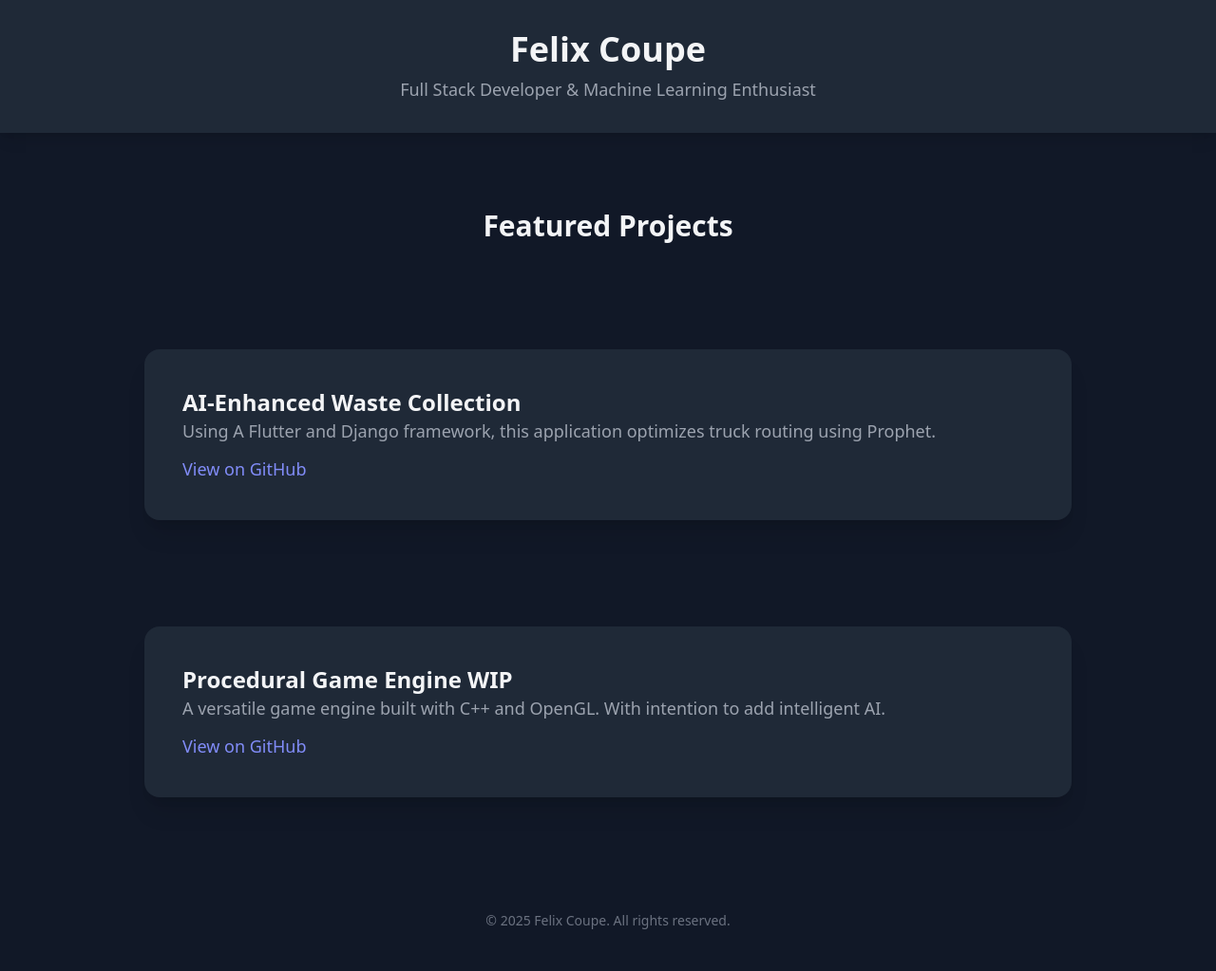
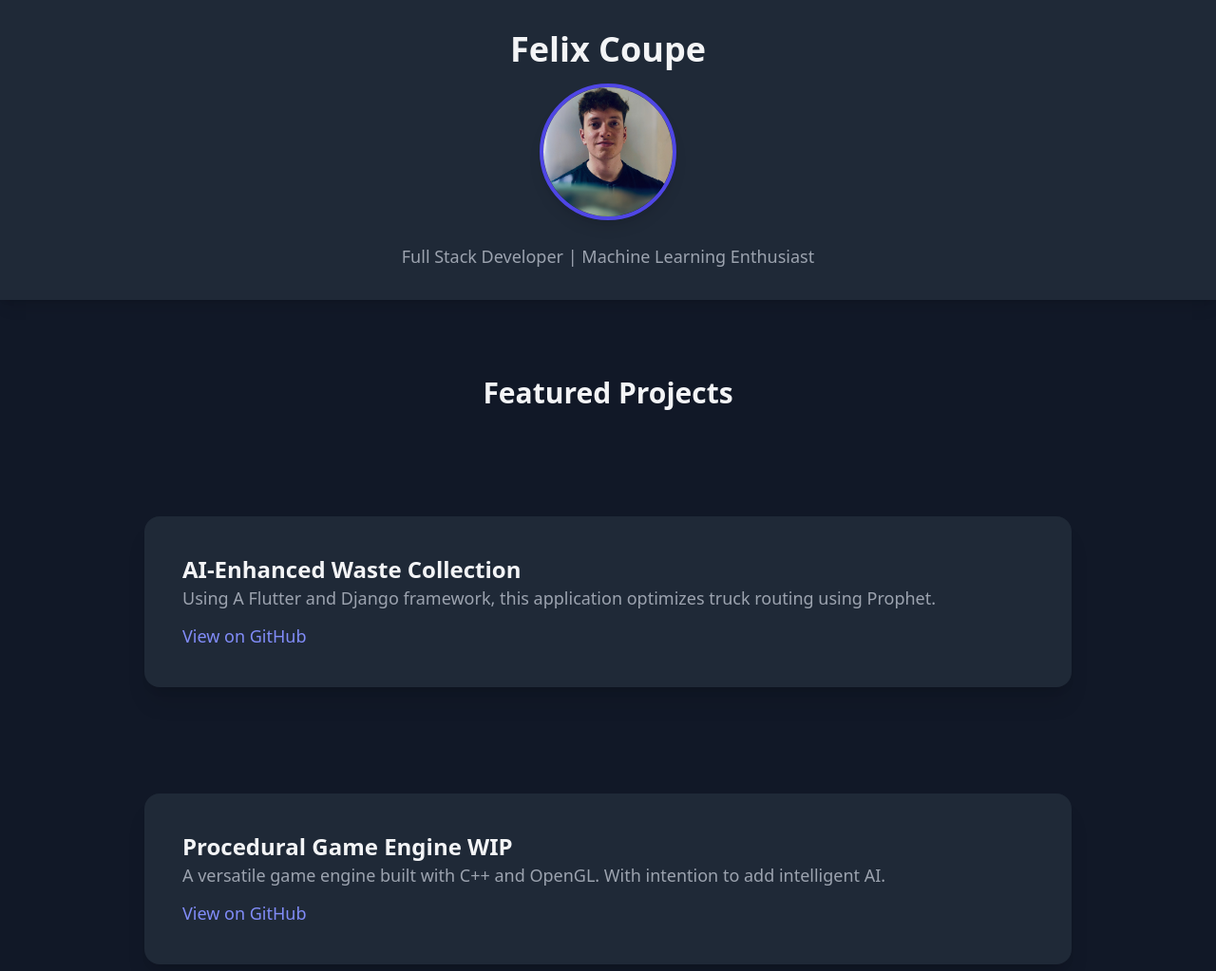
Before and after one commit to felixUOB/felixUOB.github.io, a plain HTML site: page index.html in a window 1280 px wide. Shown: the top 1023 px of the page at 95% size. Drawn offline with nearby package versions, Linux system fonts and the light colour scheme.

Commit message:
added image

```diff
--- a/index.html
+++ b/index.html
@@ -3,7 +3,7 @@
 <head>
   <meta charset="UTF-8" />
   <meta name="viewport" content="width=device-width, initial-scale=1.0" />
-  <title>Your Name | Portfolio</title>
+  <title>Felix Coupe | Portfolio</title>
   <script src="https://cdn.tailwindcss.com"></script>
   <style>
     .fade-in-left, .fade-in-right {
@@ -28,10 +28,16 @@
 <body class="font-sans bg-gray-900 text-gray-100">
 
   <!-- Header -->
-  <header class="bg-gray-800 py-8 px-6 shadow-lg">
+
+  <header class="bg-gray-800 py-8 px-6 shadow-lg relative z-10">
     <div class="max-w-6xl mx-auto text-center">
-      <h1 class="text-4xl font-bold mb-2">Felix Coupe</h1>
-      <p class="text-gray-400 text-lg">Full Stack Developer & Machine Learning Enthusiast</p>
+      <h1 class="text-4xl font-bold mb-4">Felix Coupe</h1>
+      <img
+        src="headshot.jpeg"
+        alt="Felix Coupe"
+        class="mx-auto mb-6 w-36 h-36 rounded-full object-cover border-4 border-indigo-600 shadow-lg"
+      />
+      <p class="text-gray-400 text-lg">Full Stack Developer | Machine Learning Enthusiast</p>
     </div>
   </header>
 
```
Also changed, not shown: headshot.jpeg (added).
